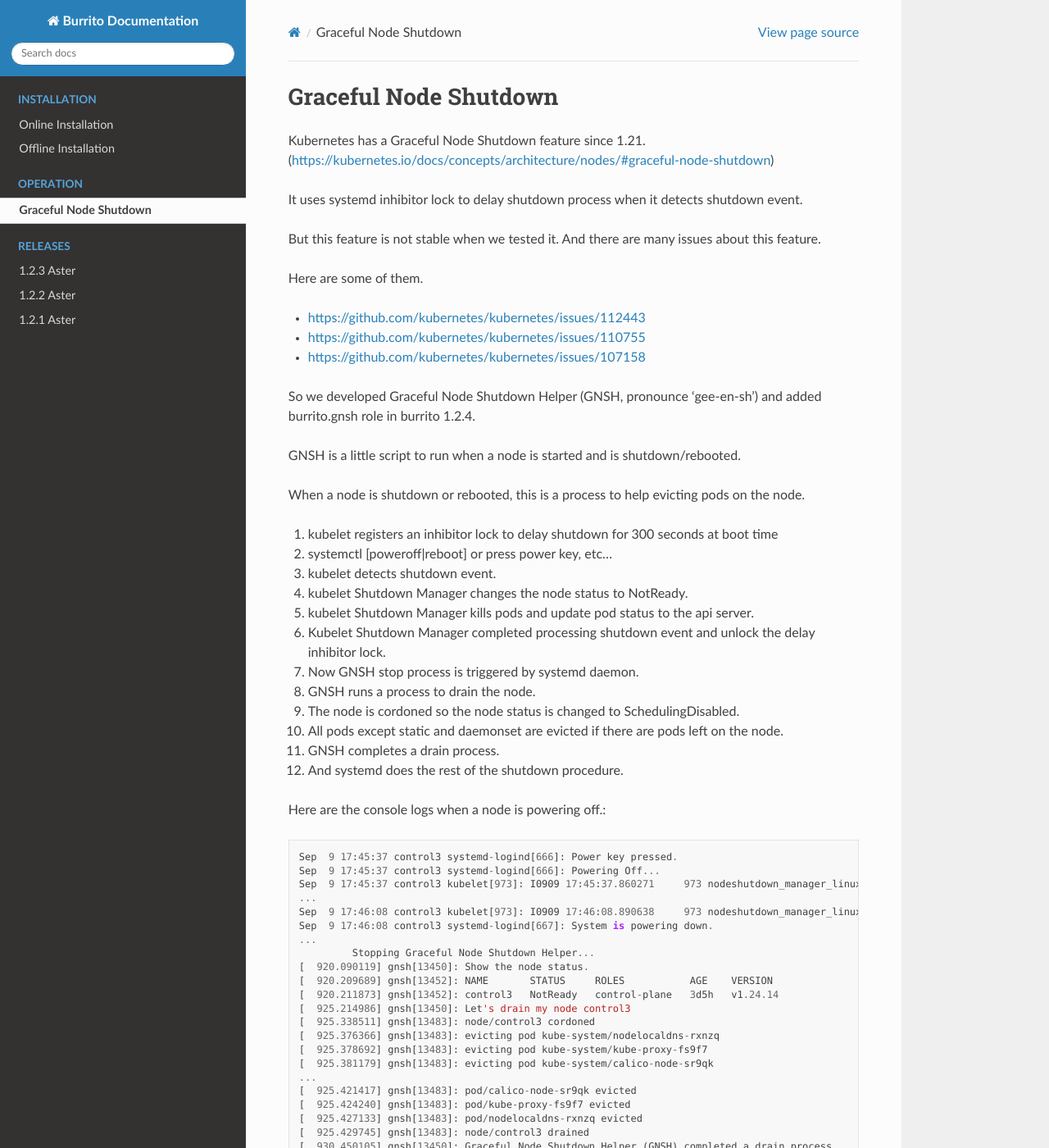
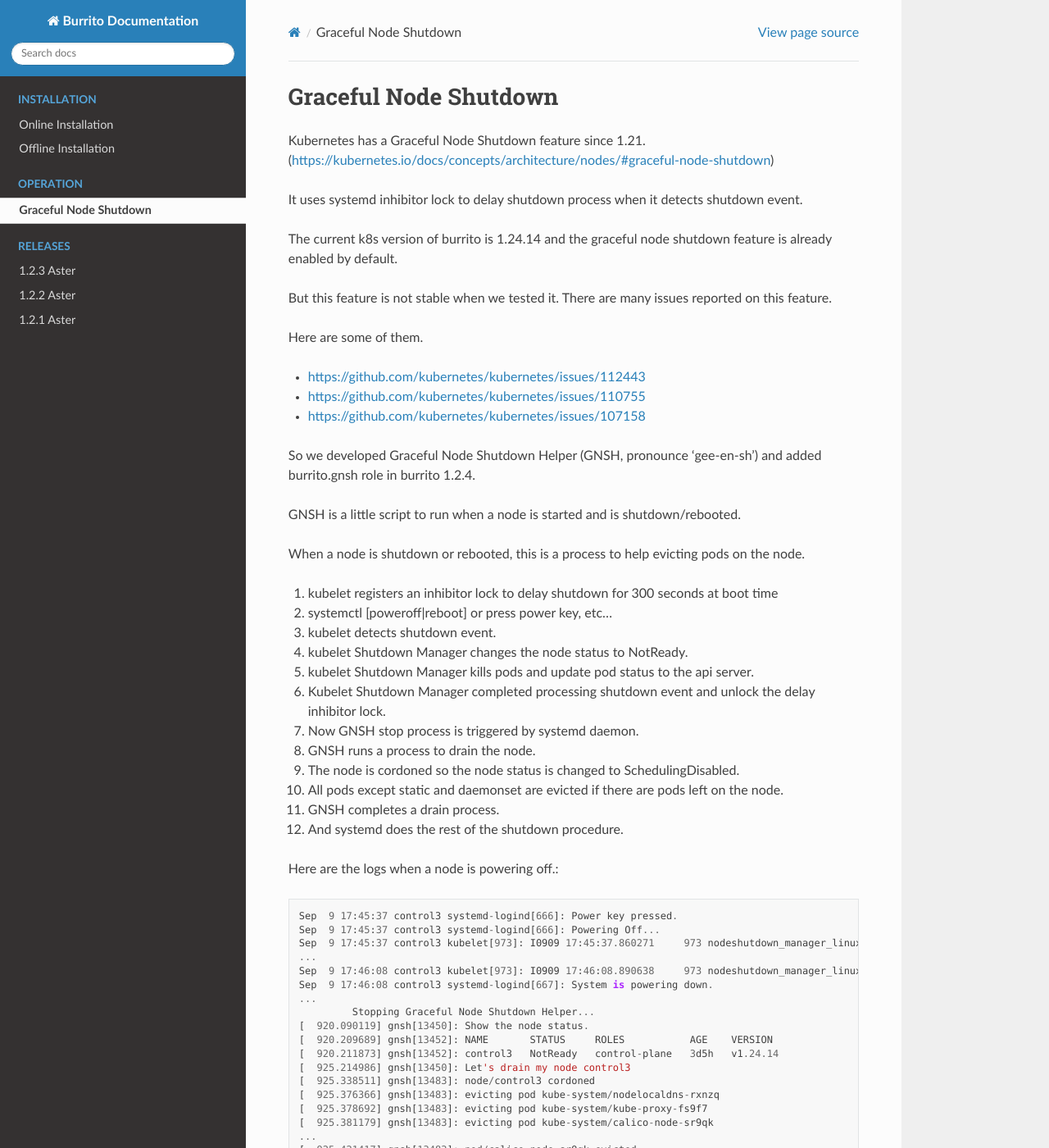
Before and after one commit to iorchard/burrito_docs, a Sphinx documentation site: the page built from source/operation/graceful_node_shutdown.rst, in a window 1280 px wide and 1400 px high. Shown: the whole window at 82% size. Built offline with Sphinx 7.4.7 and the Read the Docs theme 2.0.0, drawn with Linux system fonts in a browser that asks for light colours; pages that are not in the unit, such as notebooks, are missing from menus.

Commit message:
updated graceful node shutdown document

```diff
--- a/source/operation/graceful_node_shutdown.rst
+++ b/source/operation/graceful_node_shutdown.rst
@@ -7,8 +7,11 @@
 It uses systemd inhibitor lock to delay shutdown process when it detects
 shutdown event.
 
+The current k8s version of burrito is 1.24.14 and the graceful node shutdown
+feature is already enabled by default.
+
 But this feature is not stable when we tested it.
-And there are many issues about this feature.
+There are many issues reported on this feature.
 
 Here are some of them.
 
@@ -40,7 +43,7 @@
 #. GNSH completes a drain process.
 #. And systemd does the rest of the shutdown procedure.
 
-Here are the console logs when a node is powering off.::
+Here are the logs when a node is powering off.::
 
     Sep  9 17:45:37 control3 systemd-logind[666]: Power key pressed.
     Sep  9 17:45:37 control3 systemd-logind[666]: Powering Off...
```
